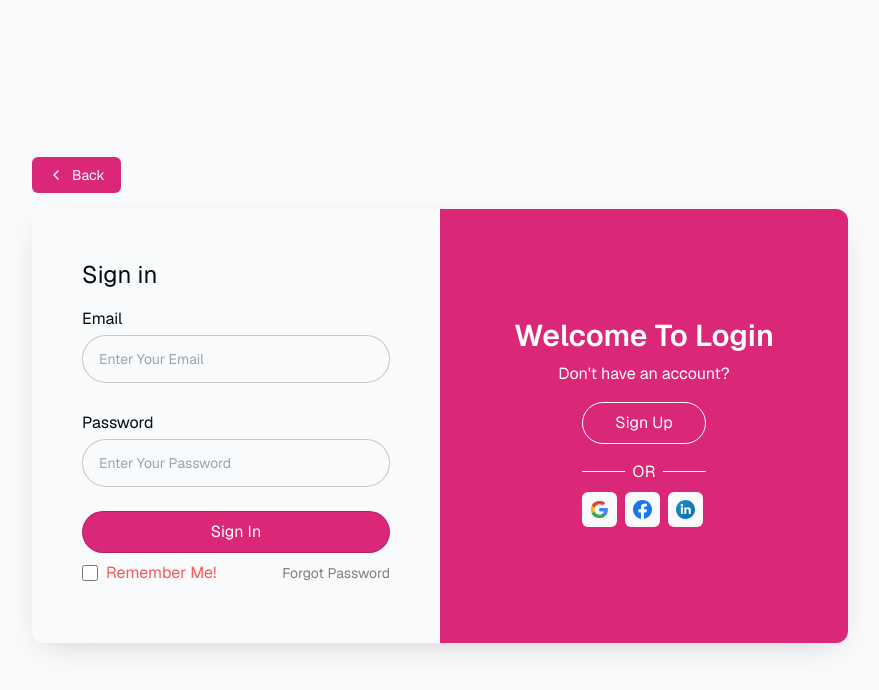
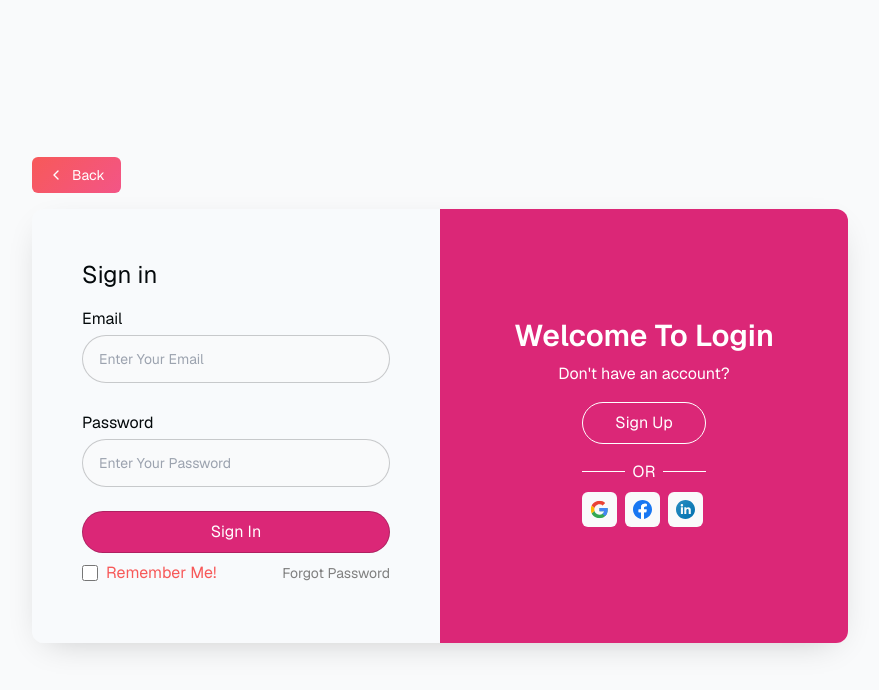
Before and after one commit to Alishba-shahzad/next-supabase-auth, a Next.js app: page /login in a window 1280 px wide. Shown: the top 690 px of the page, without its empty margins (200-1079 px from the left). Built offline with nearby package versions, Linux system fonts and the light colour scheme.

Commit message:
Update page.tsx

```diff
--- a/app/login/page.tsx
+++ b/app/login/page.tsx
@@ -82,7 +82,7 @@ export default function Login({
         <div className="flex">
           <Link
             href="/"
-            className="py-2 px-4 rounded-md no-underline text-white bg-pink-600 dark:bg-gray-700 flex items-center group text-sm"
+            className="py-2 px-4 rounded-md no-underline text-white bg-customFormBg dark:bg-gray-700 flex items-center group text-sm"
           >
             <svg
               xmlns="http://www.w3.org/2000/svg"
```
